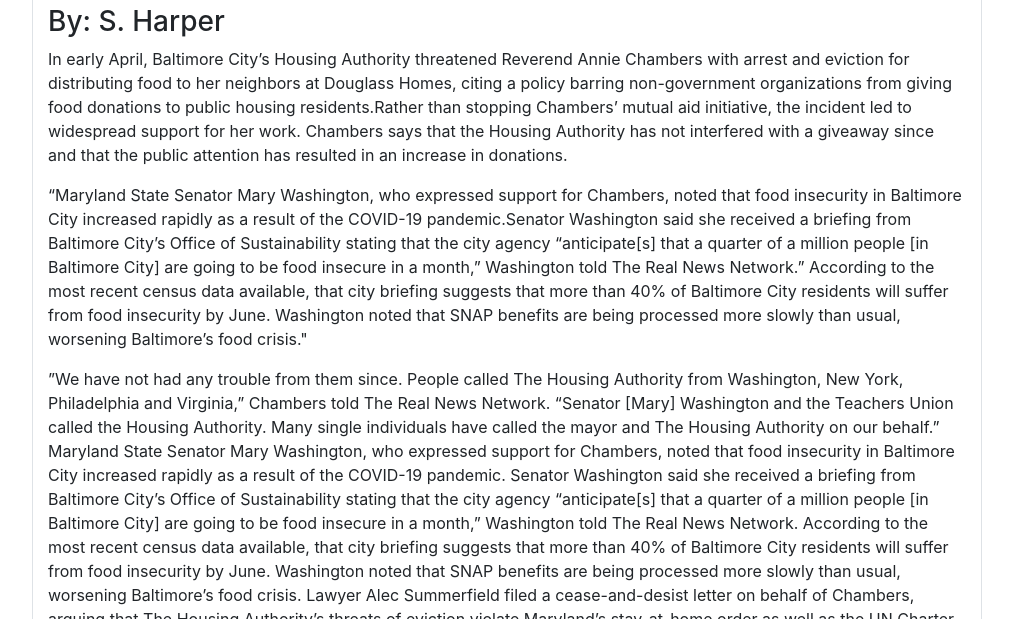
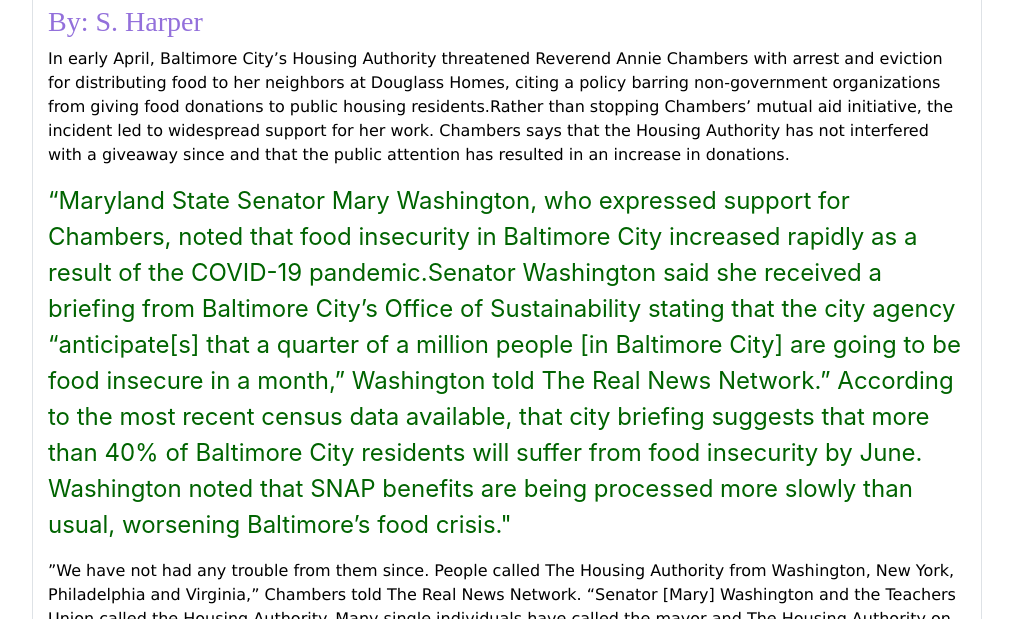
Before and after one commit to sjharper-stack/sarafinaharper-jour652, a plain HTML site: page final-project/index.html in a window 1280 px wide. Shown: the part 1201-1820 px from the top of the page, without its empty margins (133-1146 px from the left). Drawn offline with nearby package versions, Linux system fonts and the light colour scheme.

Commit message:
update css

```diff
--- a/final-project/index.html
+++ b/final-project/index.html
@@ -8,6 +8,10 @@
     <!-- Bootstrap CSS -->
     <link rel="stylesheet" href="https://cdn.jsdelivr.net/npm/bootstrap@4.4.1/dist/css/bootstrap.min.css" integrity="sha384-Vkoo8x4CGsO3+Hhxv8T/Q5PaXtkKtu6ug5TOeNV6gBiFeWPGFN9MuhOf23Q9Ifjh" crossorigin="anonymous">
   <!-- Bootstrap CSS Import ends here -->
+
+     <!-- Style sheet Connects Here -->
+    <link rel="stylesheet" href="style.css">
+
 
     <title> SNAP and Food Insecurity in Maryland </title>
   </head>
```
